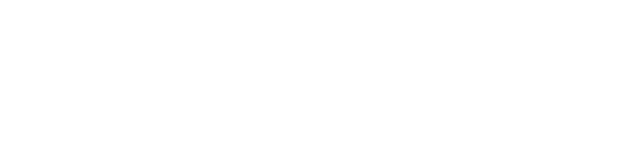
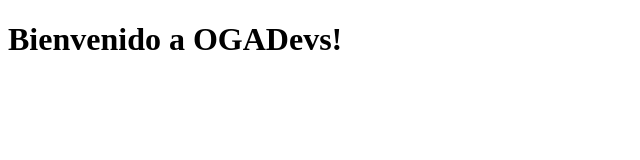
Before and after one commit to Omar-OgaDevs/bigbang, a plain HTML site: page index.html in a window 1280 px wide. Shown: the whole page, without its empty margins (0-640 px from the left). Drawn offline with Linux system fonts and the light colour scheme.

Commit message:
Update index.html

```diff
--- a/index.html
+++ b/index.html
@@ -10,6 +10,8 @@
     <link rel="stylesheet" href="./css/index_style.css">
     <title>OGADevs Desarrollo Web</title>
 </head>
-
+<h1>
+    Bienvenido a OGADevs!
+</h1>
 
 </html>
```
